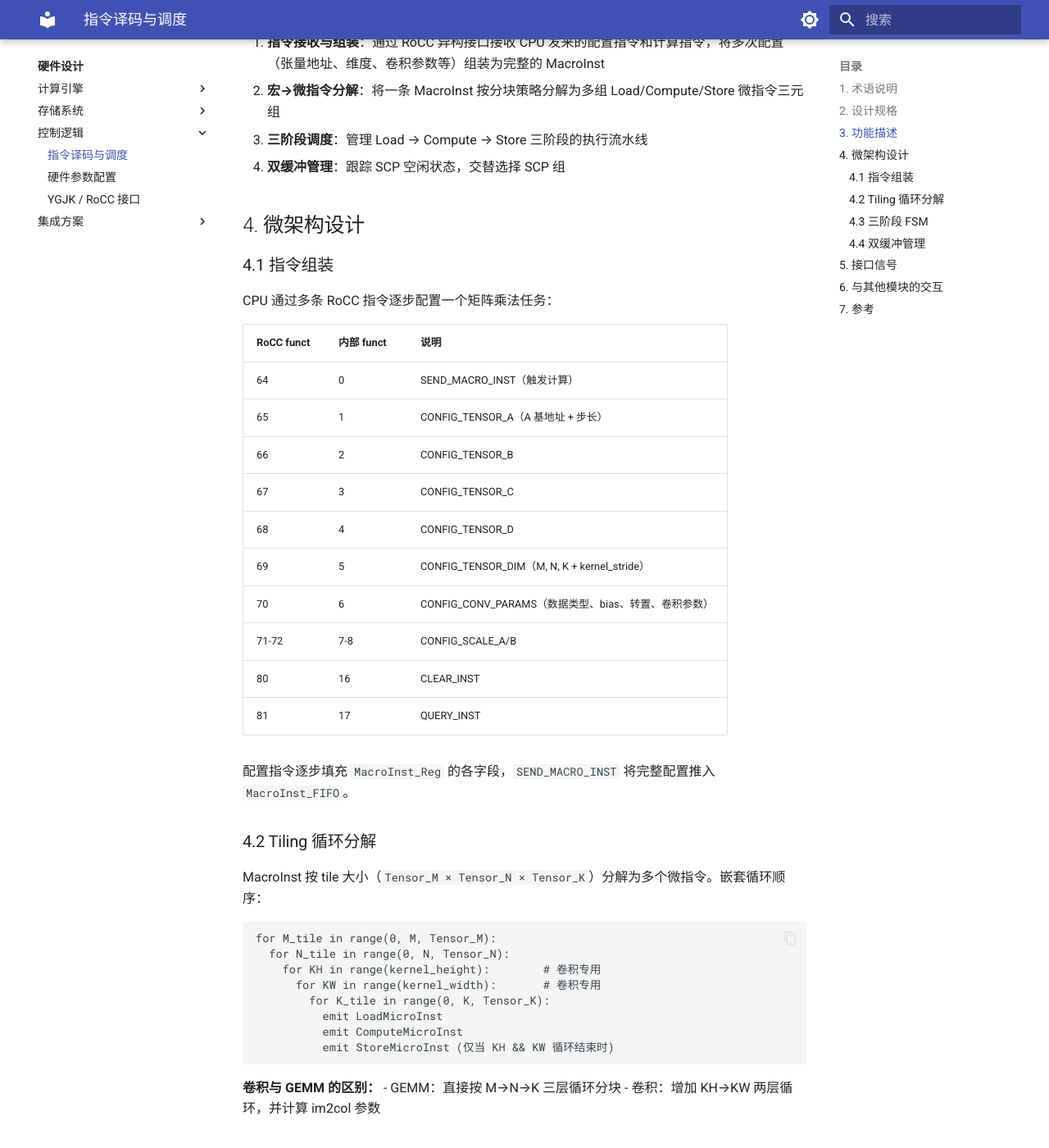
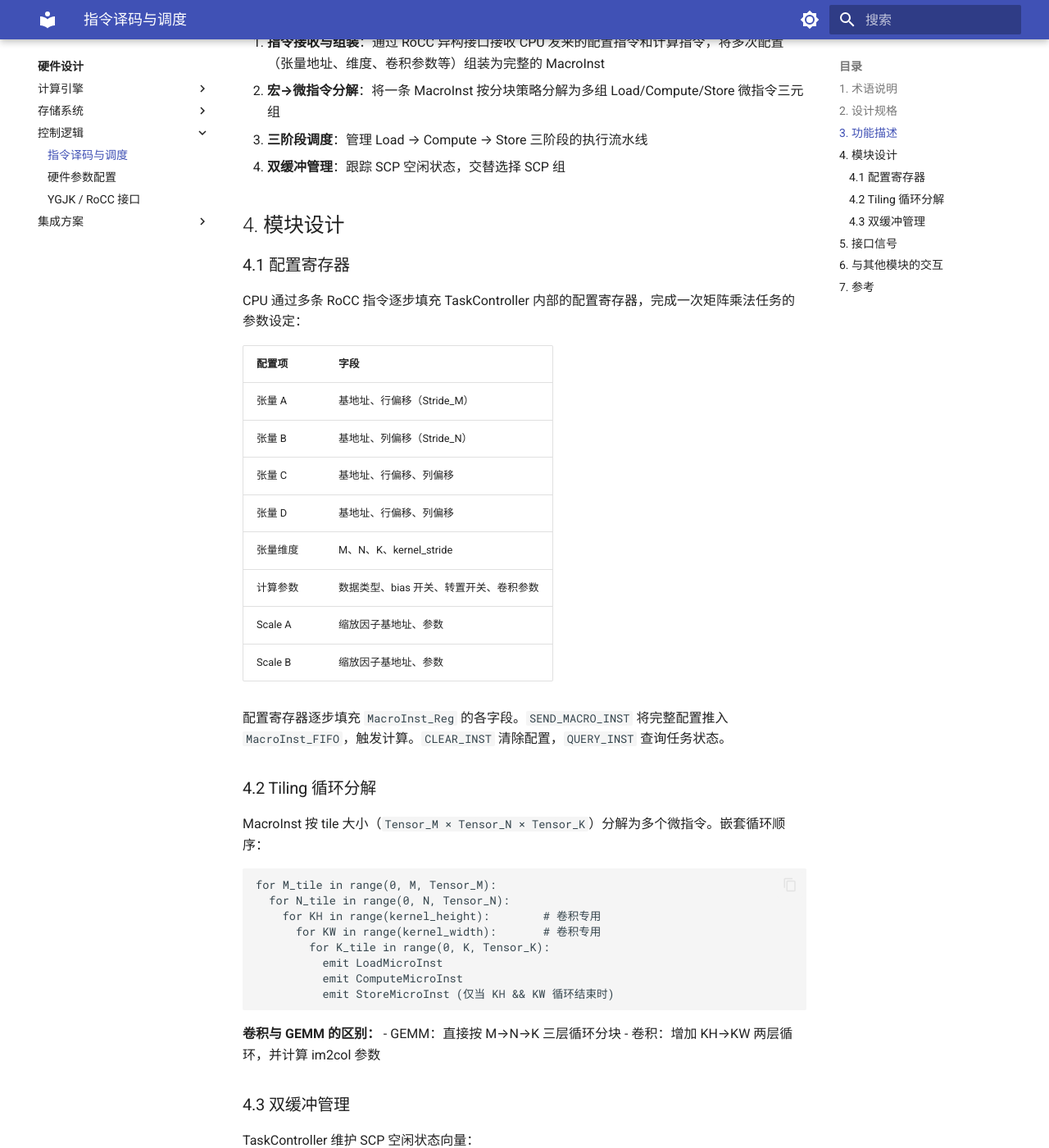
Before and after one commit to OpenCUTE/CUTE-Design-Doc, an MkDocs documentation site: the page built from docs/hardware/control-logic/task-controller.md, in a window 1280 px wide and 1400 px high, scrolled down 1034 px. Shown: the whole window at 82% size. Built offline with MkDocs 1.6.1 and Material for MkDocs 9.7.7, drawn with Linux system fonts in a browser that asks for light colours; some of the changed text lies outside the part shown.

Commit message:
[update]review hardware doc

````diff
--- a/docs/hardware/control-logic/task-controller.md
+++ b/docs/hardware/control-logic/task-controller.md
@@ -1,4 +1,4 @@
-# 指令译码与调度（TaskController）
+# 指令译码与调度器（TaskController）
 
 ## 1. 术语说明
 
@@ -28,26 +28,24 @@ TaskController 是 CUTE 的控制中枢，负责从 CPU 接收矩阵运算指令
 3. **三阶段调度**：管理 Load → Compute → Store 三阶段的执行流水线
 4. **双缓冲管理**：跟踪 SCP 空闲状态，交替选择 SCP 组
 
-## 4. 微架构设计
+## 4. 模块设计
 
-### 4.1 指令组装
+### 4.1 配置寄存器
 
-CPU 通过多条 RoCC 指令逐步配置一个矩阵乘法任务：
+CPU 通过多条 RoCC 指令逐步填充 TaskController 内部的配置寄存器，完成一次矩阵乘法任务的参数设定：
 
-| RoCC funct | 内部 funct | 说明 |
-|------------|-----------|------|
-| 64 | 0 | SEND_MACRO_INST（触发计算） |
-| 65 | 1 | CONFIG_TENSOR_A（A 基地址 + 步长） |
-| 66 | 2 | CONFIG_TENSOR_B |
-| 67 | 3 | CONFIG_TENSOR_C |
-| 68 | 4 | CONFIG_TENSOR_D |
-| 69 | 5 | CONFIG_TENSOR_DIM（M, N, K + kernel_stride） |
-| 70 | 6 | CONFIG_CONV_PARAMS（数据类型、bias、转置、卷积参数） |
-| 71-72 | 7-8 | CONFIG_SCALE_A/B |
-| 80 | 16 | CLEAR_INST |
-| 81 | 17 | QUERY_INST |
+| 配置项 | 字段 |
+|--------|------|
+| 张量 A | 基地址、行偏移（Stride_M） |
+| 张量 B | 基地址、列偏移（Stride_N） |
+| 张量 C | 基地址、行偏移、列偏移 |
+| 张量 D | 基地址、行偏移、列偏移 |
+| 张量维度 | M、N、K、kernel_stride |
+| 计算参数 | 数据类型、bias 开关、转置开关、卷积参数 |
+| Scale A | 缩放因子基地址、参数 |
+| Scale B | 缩放因子基地址、参数 |
 
-配置指令逐步填充 `MacroInst_Reg` 的各字段，`SEND_MACRO_INST` 将完整配置推入 `MacroInst_FIFO`。
+配置寄存器逐步填充 `MacroInst_Reg` 的各字段。`SEND_MACRO_INST` 将完整配置推入 `MacroInst_FIFO`，触发计算。`CLEAR_INST` 清除配置，`QUERY_INST` 查询任务状态。
 
 ### 4.2 Tiling 循环分解
 
@@ -68,22 +66,8 @@ for M_tile in range(0, M, Tensor_M):
 - GEMM：直接按 M→N→K 三层循环分块
 - 卷积：增加 KH→KW 两层循环，并计算 im2col 参数
 
-### 4.3 三阶段 FSM
 
-每个阶段独立的 2 状态 FSM：
-
-```
-idle ──(MicroInst 可用 && 所有子模块就绪)──→ issue
-                                                    │
-                        (所有子模块完成信号) ←───────┘
-                              │
-                              ▼
-                            idle (取下一条微指令)
-```
-
-**资源依赖追踪**：三个 FIFO（`LoadMicroInst_Resource_Info_FIFO`、`ComputeMicroInst_Resource_Info_FIFO`、`StoreMicroInst_Resource_Info_FIFO`记录阶段间的资源依赖，确保 Compute 等待对应 Load 完成，Store 等待对应 Compute 完成。
-
-### 4.4 双缓冲管理
+### 4.3 双缓冲管理
 
 TaskController 维护 SCP 空闲状态向量：
 
@@ -112,10 +96,10 @@ TaskController 是 CUTE 的控制中心，与所有模块交互：
 
 ```
 CPU ──RoCC──→ TaskController ──┬──→ Loaders (AML/BML/ASL/BSL/CML)
-                                ├──→ DataControllers (ADC/BDC/CDC/ASC/BSC)
-                                ├──→ MatrixTE
-                                ├──→ AfterOps
-                                └──→ Scratchpad Selection
+                               ├──→ DataControllers (ADC/BDC/CDC/ASC/BSC)
+                               ├──→ MatrixTE
+                               ├──→ AfterOps
+                               └──→ Scratchpad Selection
 ```
 
 ## 7. 参考
````
